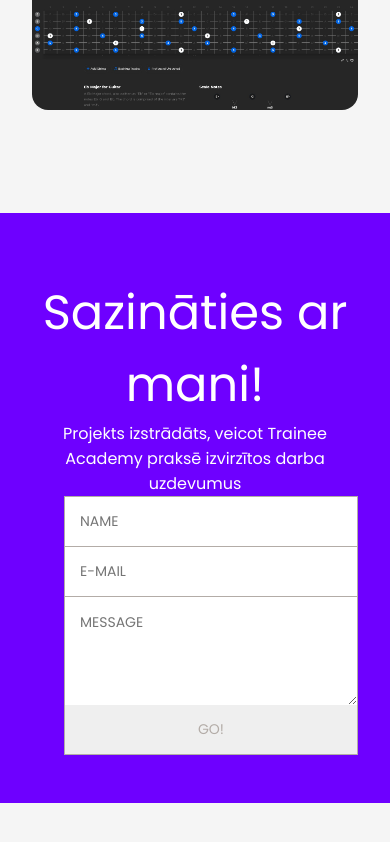
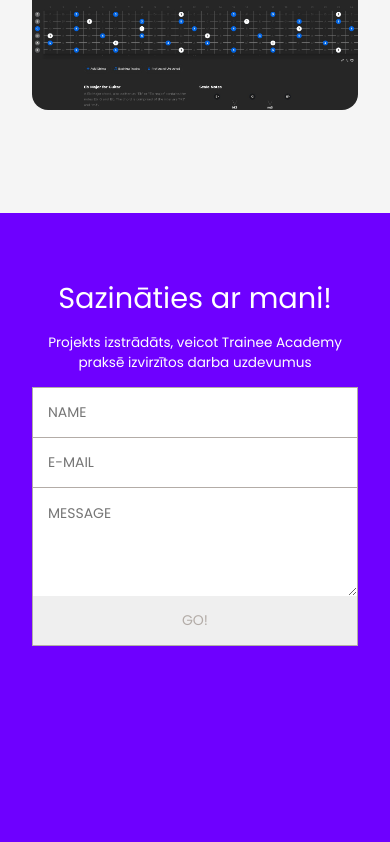
Before and after one commit to sandizsz/Portfolio_Website, a plain HTML site: page index.html in a window 390 px wide. Shown: the part 3099-3941 px from the top of the page. Before the commit the page ends 3902 px from the top, so only its background shows below. Drawn offline with nearby package versions, Linux system fonts and the light colour scheme.

Commit message:
mobile form

```diff
--- a/css/style.scss
+++ b/css/style.scss
@@ -231,19 +231,27 @@ section {
 }
 
 
+
+.form-container {
+    max-width: 400px;
+    margin: 0 auto;
+  }
+
 .contact-form {
     background-color: $primary-color;
-    height: 70vh;
+    height: 75vh;
 
 
 
     .contact-form-title {
         color: #fff;
-        font-size: 3em;
+        font-size: 1.8em;
     }
 
     .contact-form-desc {
         color: #fff;
+        font-size: 0.85em;
+        margin: 1em 0;
     }
 }
 
@@ -254,13 +262,6 @@ section {
 
 
 
-  .form-container {
-    display: grid;
-    place-content: center;
-    margin: 2em;
-    margin: 0 0 0 2em;
-    max-width: 400px;
-  }
 
   input {
     font-family: 'Poppins', sans-serif;
@@ -280,10 +281,7 @@ section {
     -ms-transition: all 0.3s ease-in-out;
   }
 
-  input:hover {
-    background-color: rgba(255, 0, 0, 0.3);
 
-  }
 
   textarea {
     width: 100%;
```
Also changed, not shown: css/style.css, 1 other file.
